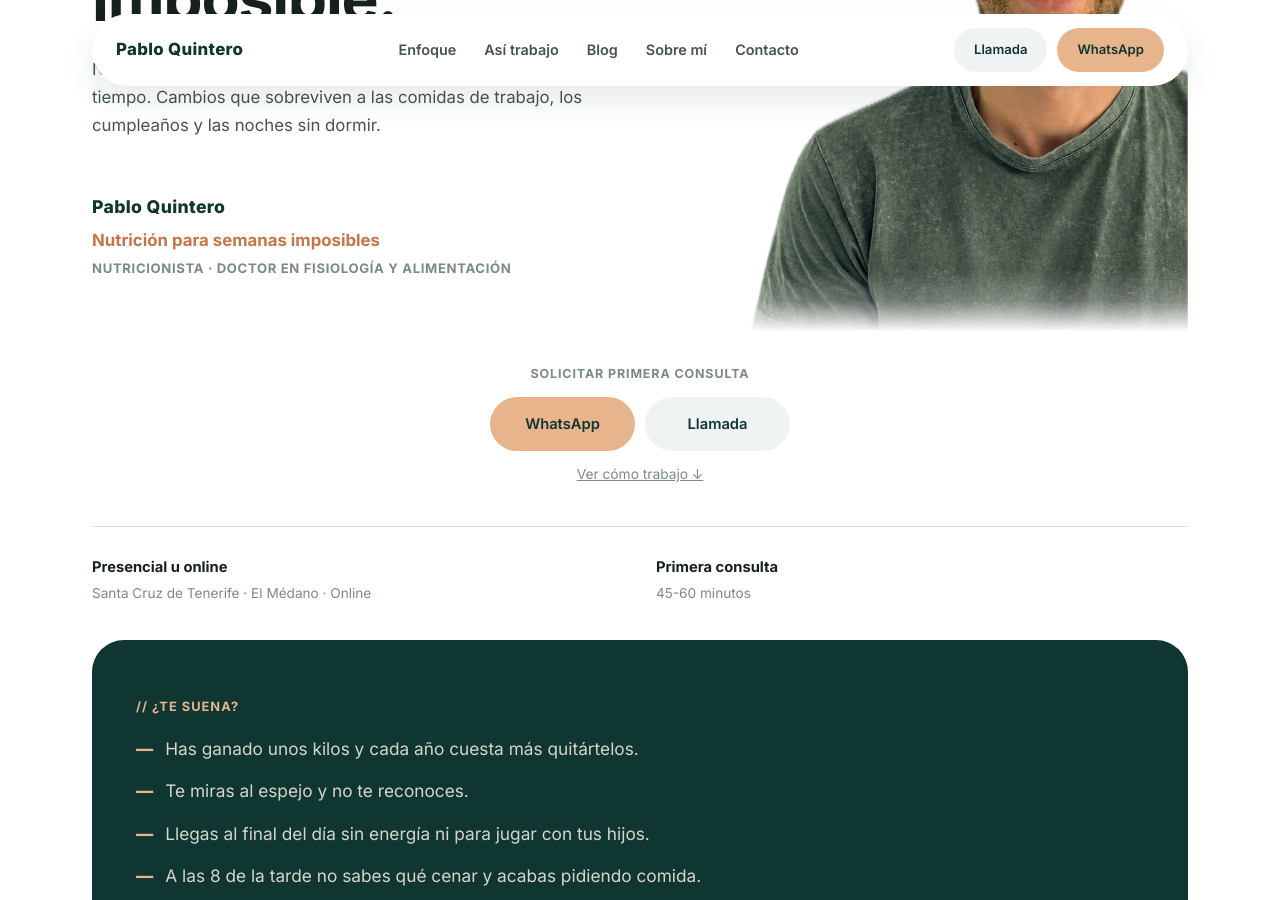
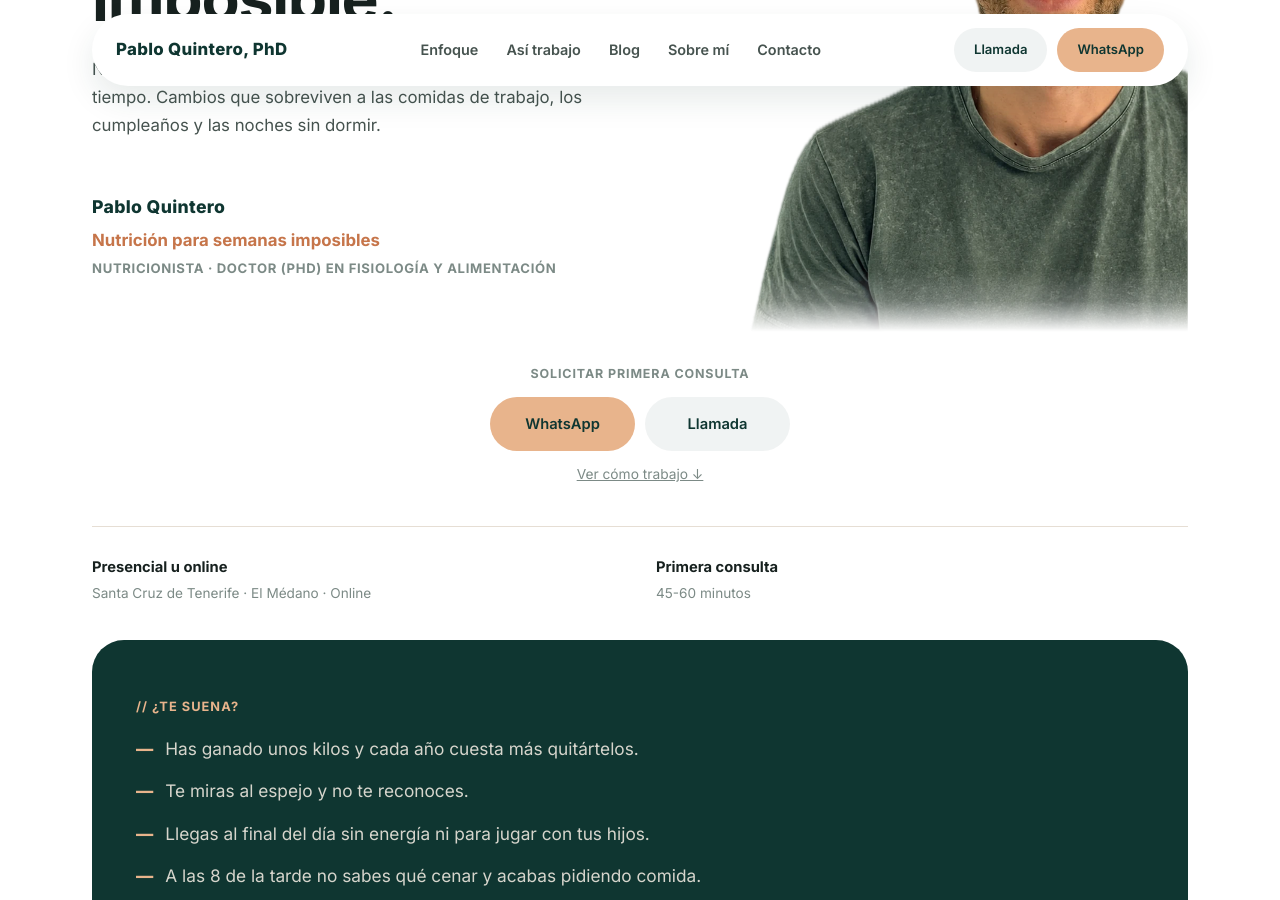
Before and after one commit to pquinriver/pabloquintero-nutricion, a Jekyll site: the page index.html, which Jekyll copies as it is, in a window 1280 px wide and 900 px high, scrolled down 421 px. Built offline with Jekyll 4.4.1, drawn with Linux system fonts in a browser that asks for light colours; some of the changed text lies outside the part shown.

Commit message:
Add PhD to credential text and header wordmark
"Doctor en Fisiología y Alimentación" -> "Doctor (PhD) en Fisiología y
Alimentación" everywhere it appears (hero, footer x2, meta/OG/JSON-LD
descriptions, image alt text). Also adds ", PhD" to the "Pablo
Quintero" logo/wordmark link in the header on both the homepage and
blog layout.

Co-Authored-By: Claude Sonnet 5 <noreply@anthropic.com>
Claude-Session: https://claude.ai/code/session_01DnN3Tam13buBricv2YHgrr

```diff
--- a/_includes/footer.html
+++ b/_includes/footer.html
@@ -1,6 +1,6 @@
   <footer>
     <p class="f-name">Pablo Quintero</p>
-    <p>Nutricionista · Doctor en Fisiología y Alimentación</p>
+    <p>Nutricionista · Doctor (PhD) en Fisiología y Alimentación</p>
     <p>Santa Cruz de Tenerife · El Médano</p>
     <p class="f-links"><a href="#">Instagram</a>·<a href="https://www.linkedin.com/in/pabloquintero" target="_blank" rel="noopener">LinkedIn</a></p>
     <p class="f-legal"><a href="{{ '/aviso-legal.html' | relative_url }}">Aviso legal</a>·<a href="{{ '/privacidad.html' | relative_url }}">Política de privacidad</a>·<a href="{{ '/cookies.html' | relative_url }}">Política de cookies</a></p>
--- a/_includes/header.html
+++ b/_includes/header.html
@@ -1,5 +1,5 @@
   <header>
-    <a href="{{ '/' | relative_url }}" class="logo">Pablo Quintero</a>
+    <a href="{{ '/' | relative_url }}" class="logo">Pablo Quintero, PhD</a>
     <nav class="main-nav">
       <a href="{{ '/#enfoque' | relative_url }}">Enfoque</a>
       <a href="{{ '/#areas' | relative_url }}">Áreas de atención</a>
--- a/index.html
+++ b/index.html
@@ -4,7 +4,7 @@
 <meta charset="UTF-8">
 <meta name="viewport" content="width=device-width, initial-scale=1">
 <title>Pablo Quintero — Nutrición para padres y madres con semanas imposibles · Tenerife y online</title>
-<meta name="description" content="Nutrición para padres y madres con hijos, trabajo exigente y semanas imposibles. Recupera tu forma y energía con Pablo Quintero, Doctor en Fisiología y Alimentación. Tenerife y online.">
+<meta name="description" content="Nutrición para padres y madres con hijos, trabajo exigente y semanas imposibles. Recupera tu forma y energía con Pablo Quintero, Doctor (PhD) en Fisiología y Alimentación. Tenerife y online.">
 <link rel="canonical" href="https://pabloquinteronutricion.com/">
 <meta name="theme-color" content="#0f3631">
 <link rel="icon" type="image/svg+xml" href="favicon.svg">
@@ -14,14 +14,14 @@
 <meta property="og:site_name" content="Pablo Quintero — Nutrición">
 <meta property="og:url" content="https://pabloquinteronutricion.com/">
 <meta property="og:title" content="Pablo Quintero — Nutrición para padres y madres con semanas imposibles">
-<meta property="og:description" content="Nutrición para padres y madres con hijos, trabajo exigente y semanas imposibles. Recupera tu forma y energía con Pablo Quintero, Doctor en Fisiología y Alimentación. Tenerife y online.">
+<meta property="og:description" content="Nutrición para padres y madres con hijos, trabajo exigente y semanas imposibles. Recupera tu forma y energía con Pablo Quintero, Doctor (PhD) en Fisiología y Alimentación. Tenerife y online.">
 <meta property="og:image" content="https://pabloquinteronutricion.com/assets/og-card.png">
 <meta property="og:image:width" content="1200">
 <meta property="og:image:height" content="630">
 <meta property="og:image:alt" content="Pablo Quintero — Nutrición para semanas imposibles">
 <meta name="twitter:card" content="summary_large_image">
 <meta name="twitter:title" content="Pablo Quintero — Nutrición para padres y madres con semanas imposibles">
-<meta name="twitter:description" content="Nutrición para padres y madres con hijos, trabajo exigente y semanas imposibles. Recupera tu forma y energía con Pablo Quintero, Doctor en Fisiología y Alimentación. Tenerife y online.">
+<meta name="twitter:description" content="Nutrición para padres y madres con hijos, trabajo exigente y semanas imposibles. Recupera tu forma y energía con Pablo Quintero, Doctor (PhD) en Fisiología y Alimentación. Tenerife y online.">
 <meta name="twitter:image" content="https://pabloquinteronutricion.com/assets/og-card.png">
 
 <link rel="preconnect" href="https://fonts.googleapis.com">
@@ -36,7 +36,7 @@
       "@type": "MedicalBusiness",
       "@id": "https://pabloquinteronutricion.com/#business",
       "name": "Pablo Quintero — Nutrición",
-      "description": "Nutrición para padres y madres con hijos, trabajo exigente y semanas imposibles. Recupera tu forma y energía con Pablo Quintero, Doctor en Fisiología y Alimentación. Tenerife y online.",
+      "description": "Nutrición para padres y madres con hijos, trabajo exigente y semanas imposibles. Recupera tu forma y energía con Pablo Quintero, Doctor (PhD) en Fisiología y Alimentación. Tenerife y online.",
       "url": "https://pabloquinteronutricion.com/",
       "image": "https://pabloquinteronutricion.com/assets/pablo-hero.png",
       "telephone": "+34642104190",
@@ -58,7 +58,7 @@
       "@id": "https://pabloquinteronutricion.com/#pablo",
       "name": "Pablo Quintero",
       "jobTitle": "Nutricionista",
-      "description": "Nutricionista y Doctor en Fisiología y Alimentación por la Universidad de Navarra. Nutrición para padres y madres con semanas imposibles.",
+      "description": "Nutricionista y Doctor (PhD) en Fisiología y Alimentación por la Universidad de Navarra. Nutrición para padres y madres con semanas imposibles.",
       "image": "https://pabloquinteronutricion.com/assets/pablo-hero.png",
       "worksFor": { "@id": "https://pabloquinteronutricion.com/#business" },
       "alumniOf": {
@@ -129,7 +129,7 @@
 <div class="container">
 
   <header>
-    <a href="#top" class="logo">Pablo Quintero</a>
+    <a href="#top" class="logo">Pablo Quintero, PhD</a>
     <nav class="main-nav">
       <a href="#enfoque">Enfoque</a>
       <a href="#asi-trabajo">Así trabajo</a>
@@ -168,13 +168,13 @@
         <div class="identity-block">
           <p class="id-name">Pablo Quintero</p>
           <p class="id-tagline">Nutrición para semanas imposibles</p>
-          <p class="id-cred">Nutricionista · Doctor en Fisiología y Alimentación</p>
+          <p class="id-cred">Nutricionista · Doctor (PhD) en Fisiología y Alimentación</p>
         </div>
       </div>
 
       <div class="hero-right">
         <div class="hero-photo">
-          <img src="assets/pablo-hero.png" alt="Pablo Quintero, nutricionista y Doctor en Fisiología y Alimentación, en Santa Cruz de Tenerife">
+          <img src="assets/pablo-hero.png" alt="Pablo Quintero, nutricionista y Doctor (PhD) en Fisiología y Alimentación, en Santa Cruz de Tenerife">
         </div>
       </div>
     </div>
@@ -305,7 +305,7 @@
   <section class="section" id="sobre-mi">
     <div class="about-grid">
       <div class="about-photo">
-        <img src="assets/pablo-conferencia.png" alt="Pablo Quintero, nutricionista y Doctor en Fisiología y Alimentación, dando una conferencia">
+        <img src="assets/pablo-conferencia.png" alt="Pablo Quintero, nutricionista y Doctor (PhD) en Fisiología y Alimentación, dando una conferencia">
       </div>
       <div>
         <p class="eyebrow-note">Sobre mí</p>
@@ -394,7 +394,7 @@
 
   <footer>
     <p class="f-name">Pablo Quintero</p>
-    <p>Nutricionista · Doctor en Fisiología y Alimentación</p>
+    <p>Nutricionista · Doctor (PhD) en Fisiología y Alimentación</p>
     <p>Santa Cruz de Tenerife · El Médano · Online</p>
     <p class="f-links"><a href="#">Instagram</a>·<a href="https://www.linkedin.com/in/pabloquintero" target="_blank" rel="noopener">LinkedIn</a></p>
     <p class="f-legal"><a href="aviso-legal.html">Aviso legal</a>·<a href="privacidad.html">Política de privacidad</a>·<a href="cookies.html">Política de cookies</a></p>
```
